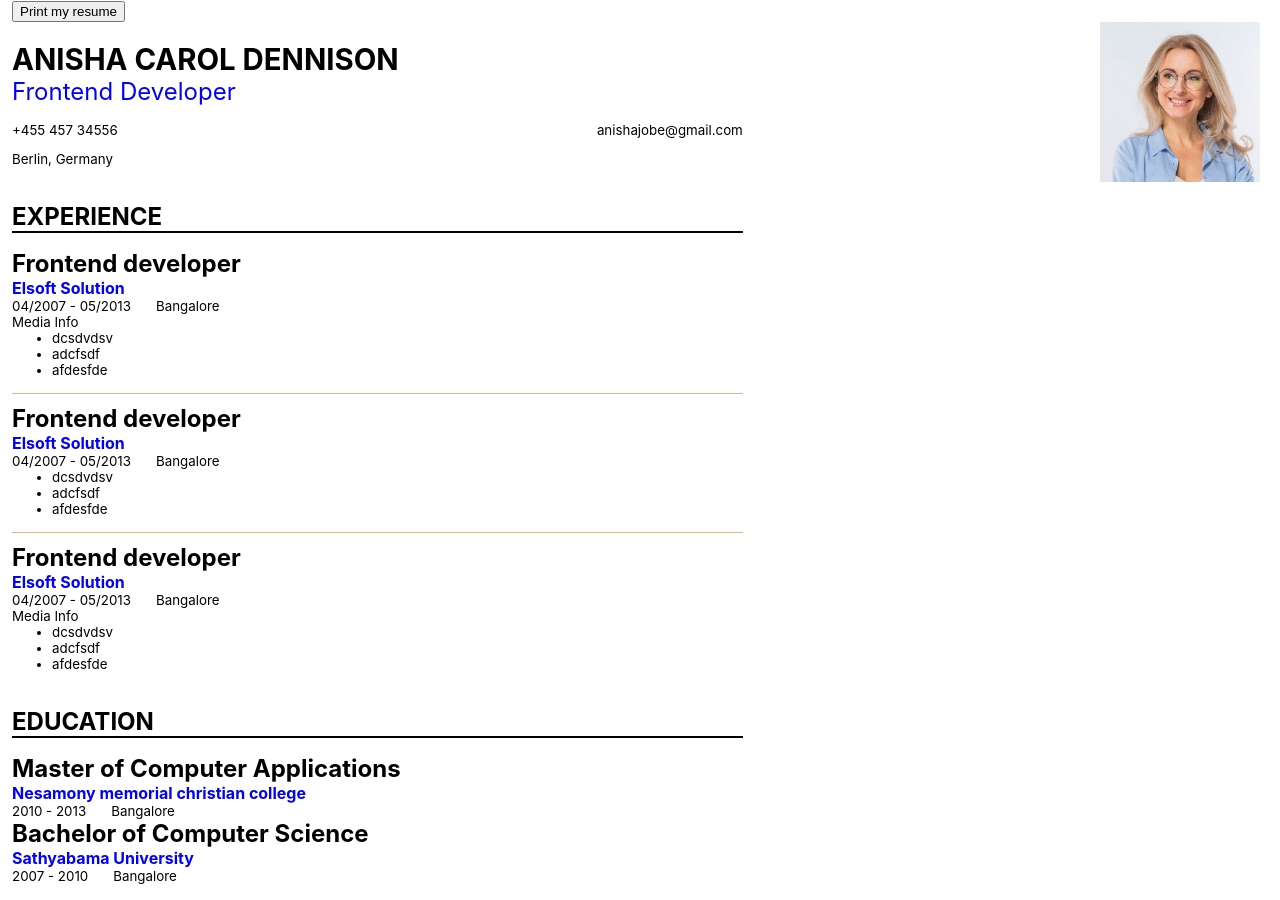
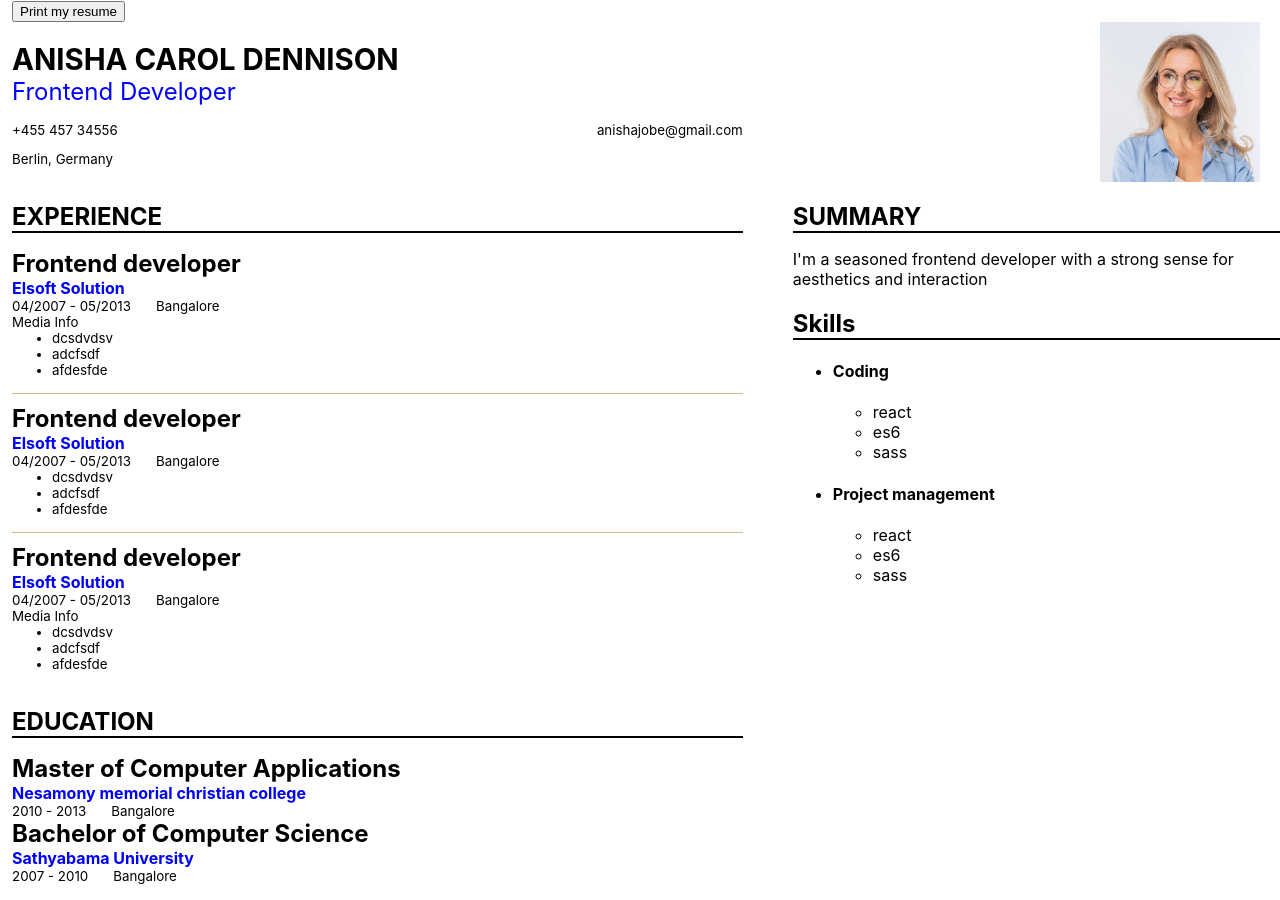
Before and after one commit to anishacarol/resume-generator, a React (Create React App) app: page / in a window 1280 px wide. Built offline with nearby package versions, Linux system fonts and the light colour scheme.

Commit message:
skills section added

```diff
--- a/src/App.js
+++ b/src/App.js
@@ -3,6 +3,8 @@ import ReactToPrint from "react-to-print";
 import Header from "./components/Header/Header";
 import Experience from "./components/Experience/Experience";
 import Education from "./components/Education/Education";
+import Summary from "./components/Summary/Summary";
+import Skills from "./components/Skills/Skills";
 import { data } from "./data/data";
 import "./App.scss";
 
@@ -23,11 +25,12 @@ function App() {
               <Education educations={data.educations} />
             </aside>
             <aside className="right-aside">
-              {/* <Summary />
-              <Heading headingData="SKILLS" />
+              <Summary summary={data.aboutMe.summary} />
+              <Skills skills={data.skills} />
+              {/* <Heading headingData="SKILLS" />
               <Heading headingData="LANGUAGES" />
               <Heading headingData="PASSIONS" /> */}
-            </aside>
+            </aside>{" "}
           </main>
         </div>
       </div>
--- a/src/App.scss
+++ b/src/App.scss
@@ -5,7 +5,15 @@
   margin-left: 12px;
 }
 // .resume-container {
+
 // }
+
+@media print {
+  .resume-container {
+    page-break-after: always;
+  }
+}
+
 .data-container {
   display: flex;
   justify-content: space-around;
--- a/src/components/Skills/Skill/Skill.js
+++ b/src/components/Skills/Skill/Skill.js
@@ -1 +1,15 @@
 import React from "react";
+
+const Skill = ({ title, skill }) => (
+  <section>
+    <h4>{title}</h4>
+    <div>
+      <ul>
+        {skill.map((item, index) => (
+          <li key={index}>{item}</li>
+        ))}
+      </ul>
+    </div>
+  </section>
+);
+export default Skill;
--- a/src/components/Skills/Skills.js
+++ b/src/components/Skills/Skills.js
@@ -1,6 +1,20 @@
 import React from "react";
+import Skill from "./Skill/Skill";
+import ContentTitle from "../ContentTitle/ContentTitle";
 
-const Skills = () => {
-  return <section></section>;
+const Skills = ({ skills }) => {
+  return (
+    <section>
+      <ContentTitle headingData="Skills" />
+
+      <ul>
+        {skills.map((item, index) => (
+          <li key={index}>
+            <Skill title={item.title} skill={item.skill} />
+          </li>
+        ))}
+      </ul>
+    </section>
+  );
 };
 export default Skills;
--- a/src/components/Summary/Summary.js
+++ b/src/components/Summary/Summary.js
@@ -1,13 +1,12 @@
 import React from "react";
-import Heading from "../../Heading/Heading";
-import { data } from "../../../../data/data";
+import ContentTitle from "../ContentTitle/ContentTitle";
 
-const Summary = () => {
+const Summary = ({ summary }) => {
   return (
     <section>
-      <Heading headingData="SUMMARY" />
+      <ContentTitle headingData="SUMMARY" />
       <div>
-        <p>{data.aboutMe.summary}</p>
+        <p>{summary}</p>
       </div>
     </section>
   );
--- a/src/data/data.js
+++ b/src/data/data.js
@@ -56,8 +56,8 @@ export const data = {
   ],
 
   skills: [
-    { title: "Coding", skills: ["react", "es6", "sass"] },
-    { title: "Project management", skills: ["react", "es6", "sass"] }
+    { title: "Coding", skill: ["react", "es6", "sass"] },
+    { title: "Project management", skill: ["react", "es6", "sass"] }
   ],
 
   languages: [
```
